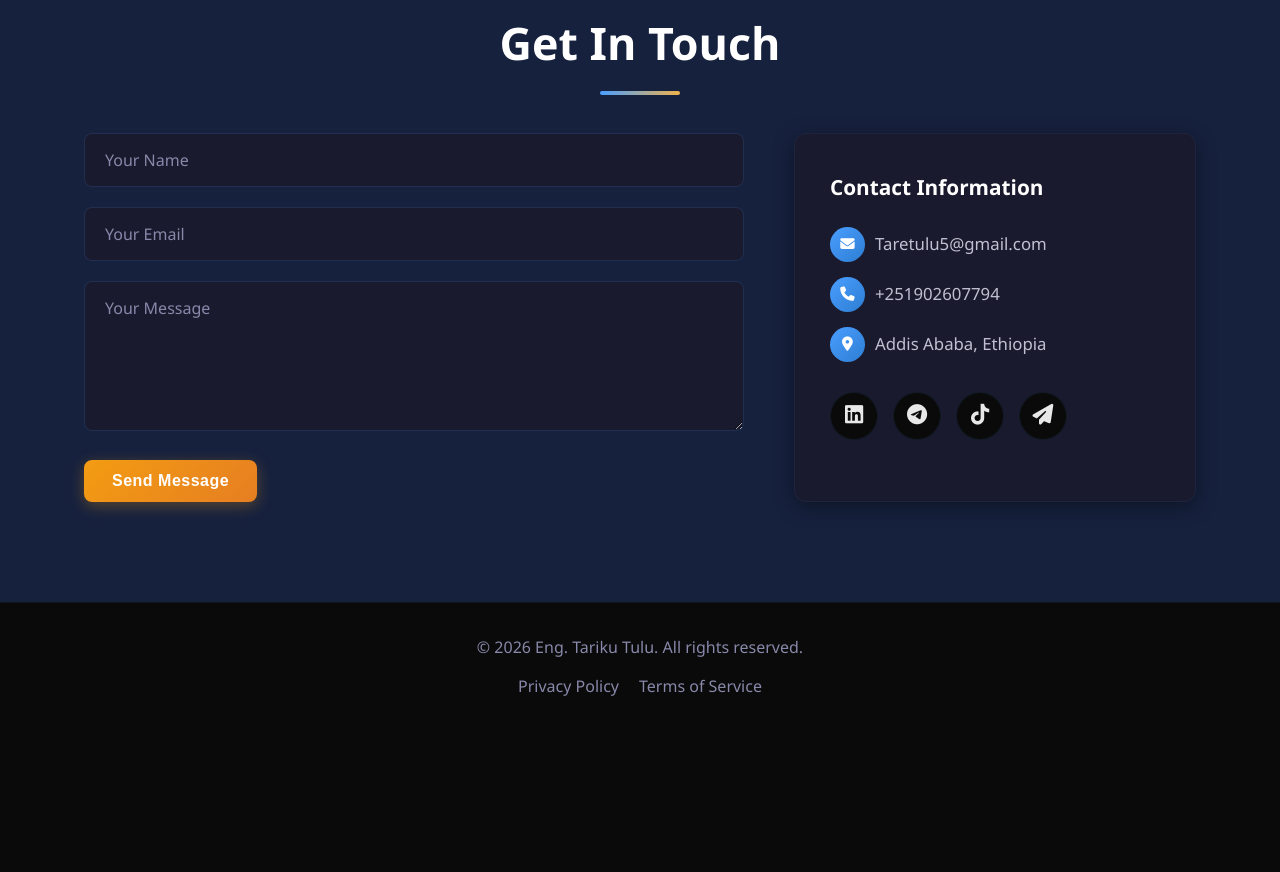
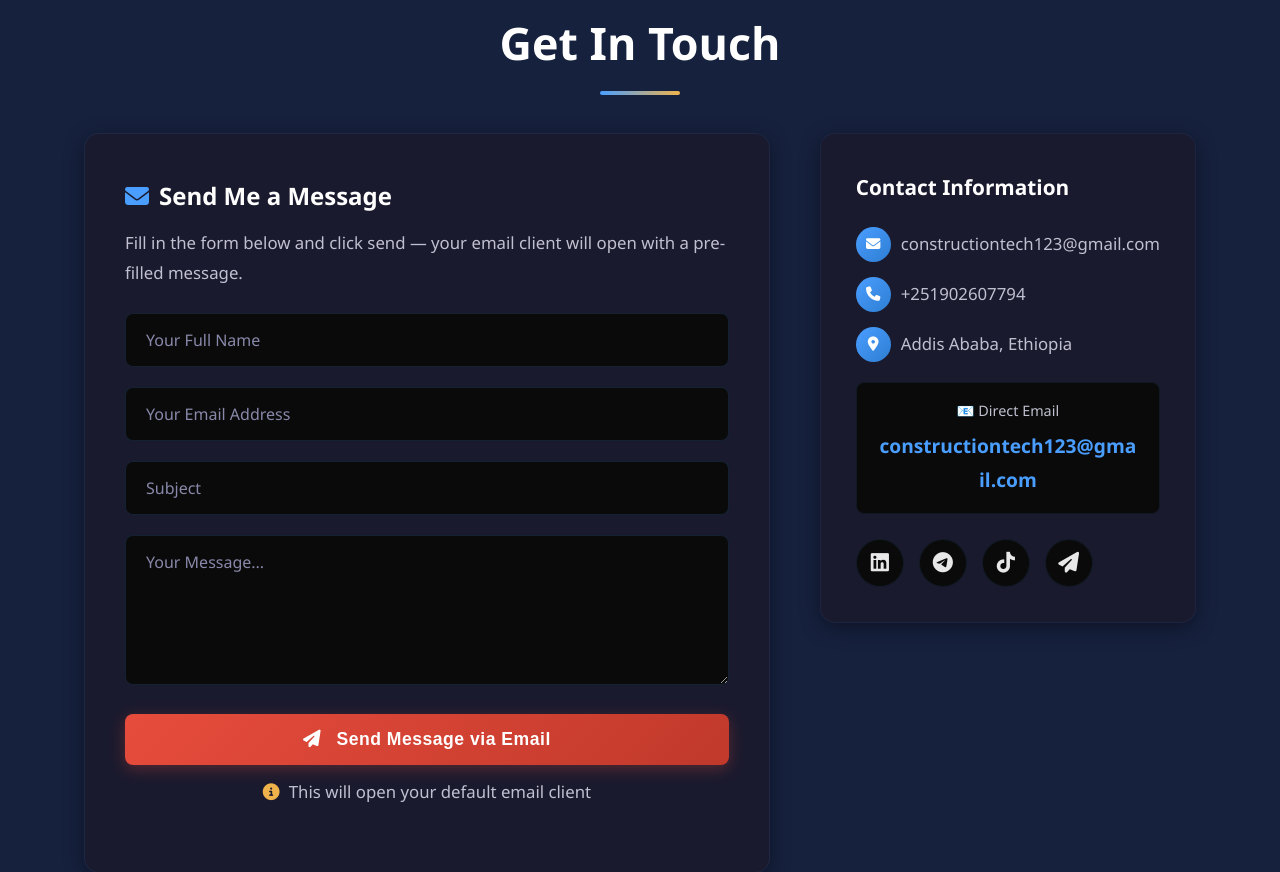
Before and after one commit to taretulu5-hash/Eng-tare, a plain HTML site: page index.html in a window 1280 px wide. Shown: the part 5243-6115 px from the top of the page. Before the commit the page ends 5974 px from the top, so only its background shows below. Drawn offline with Linux system fonts and the light colour scheme.

Commit message:
Update index.html

```diff
--- a/index.html
+++ b/index.html
@@ -115,6 +115,21 @@
       transform: translateY(-3px);
       box-shadow: 0 8px 25px rgba(243, 156, 18, 0.5);
       color: #fff;
+    }
+    .btn-email {
+      background: linear-gradient(135deg, #e74c3c, #c0392b);
+      color: var(--white);
+      box-shadow: 0 4px 15px rgba(231, 76, 60, 0.3);
+      padding: 15px 35px;
+      font-size: 1.1rem;
+    }
+    .btn-email:hover {
+      transform: translateY(-3px);
+      box-shadow: 0 8px 25px rgba(231, 76, 60, 0.5);
+      color: #fff;
+    }
+    .btn-email i {
+      margin-right: 10px;
     }
 
     .section-title {
@@ -601,7 +616,7 @@
       color: #fff;
     }
 
-    /* ----- CONTACT ----- */
+    /* ----- CONTACT - Mailto Version ----- */
     .contact {
       padding: 100px 0;
       background: var(--dark-surface);
@@ -610,15 +625,31 @@
       display: flex;
       gap: 50px;
       margin-top: 50px;
+      align-items: flex-start;
     }
-    .contact-form {
+    .contact-form-wrapper {
       flex: 2;
+      background: var(--dark-card);
+      padding: 40px;
+      border-radius: 15px;
+      border: 1px solid rgba(74, 158, 255, 0.1);
+      box-shadow: var(--box-shadow);
     }
-    .form-group {
+    .contact-form-wrapper h3 {
+      color: var(--white);
+      font-size: 1.5rem;
+      margin-bottom: 10px;
+    }
+    .contact-form-wrapper p {
+      color: var(--text-light);
+      margin-bottom: 25px;
+      font-size: 1.05rem;
+    }
+    .contact-form-wrapper .form-group {
       margin-bottom: 20px;
     }
-    .form-group input,
-    .form-group textarea {
+    .contact-form-wrapper input,
+    .contact-form-wrapper textarea {
       width: 100%;
       padding: 15px 20px;
       border: 1px solid rgba(74, 158, 255, 0.15);
@@ -626,20 +657,20 @@
       font-family: inherit;
       font-size: 1rem;
       transition: var(--transition);
-      background: var(--dark-card);
+      background: var(--dark-color);
       color: var(--text-color);
     }
-    .form-group input::placeholder,
-    .form-group textarea::placeholder {
+    .contact-form-wrapper input::placeholder,
+    .contact-form-wrapper textarea::placeholder {
       color: var(--text-muted);
     }
-    .form-group input:focus,
-    .form-group textarea:focus {
+    .contact-form-wrapper input:focus,
+    .contact-form-wrapper textarea:focus {
       outline: none;
       border-color: var(--primary-color);
       box-shadow: 0 0 0 3px rgba(74, 158, 255, 0.15);
     }
-    .form-group textarea {
+    .contact-form-wrapper textarea {
       min-height: 150px;
       resize: vertical;
     }
@@ -647,7 +678,7 @@
       flex: 1;
       background: var(--dark-card);
       padding: 35px;
-      border-radius: 12px;
+      border-radius: 15px;
       box-shadow: var(--box-shadow);
       border: 1px solid rgba(74, 158, 255, 0.08);
     }
@@ -674,11 +705,29 @@
       color: var(--white);
       border-radius: 50%;
       font-size: 0.9rem;
+      flex-shrink: 0;
+    }
+    .contact-info .email-box {
+      background: var(--dark-color);
+      padding: 15px 20px;
+      border-radius: 8px;
+      margin: 20px 0;
+      border: 1px solid rgba(74, 158, 255, 0.1);
+      text-align: center;
+    }
+    .contact-info .email-box a {
+      color: var(--primary-color);
+      font-size: 1.2rem;
+      font-weight: 600;
+      word-break: break-all;
+    }
+    .contact-info .email-box a:hover {
+      color: var(--secondary-color);
     }
     .contact-social {
       display: flex;
       gap: 15px;
-      margin-top: 30px;
+      margin-top: 25px;
       flex-wrap: wrap;
     }
     .contact-social a {
@@ -699,6 +748,25 @@
       color: var(--white);
       transform: translateY(-3px);
       border-color: transparent;
+    }
+
+    /* Mailto Button Special Style */
+    .mailto-btn-wrapper {
+      text-align: center;
+      margin-top: 10px;
+    }
+    .mailto-btn-wrapper .btn-email {
+      width: 100%;
+    }
+    .mailto-note {
+      color: var(--text-muted);
+      font-size: 0.9rem;
+      margin-top: 12px;
+      text-align: center;
+    }
+    .mailto-note i {
+      color: var(--secondary-color);
+      margin-right: 5px;
     }
 
     /* ----- FOOTER ----- */
@@ -747,6 +815,9 @@
       .timeline-dot {
         left: 20px;
       }
+      .contact-form-wrapper {
+        padding: 25px;
+      }
     }
     @media (max-width: 768px) {
       .nav-list {
@@ -786,6 +857,10 @@
       }
       .projects-grid {
         grid-template-columns: 1fr;
+      }
+      .contact-form-wrapper .btn-email {
+        font-size: 1rem;
+        padding: 12px 20px;
       }
     }
     @media (max-width: 576px) {
@@ -896,30 +971,52 @@
     </div>
   </section>
 
-  <!-- CONTACT -->
+  <!-- CONTACT - Mailto Version -->
   <section id="contact" class="contact">
     <div class="container">
       <h2 class="section-title">Get In Touch</h2>
       <div class="contact-content">
-        <form class="contact-form" id="contactForm">
+        <div class="contact-form-wrapper">
+          <h3><i class="fas fa-envelope" style="color: var(--primary-color); margin-right: 10px;"></i>Send Me a Message</h3>
+          <p>Fill in the form below and click send — your email client will open with a pre-filled message.</p>
+
+          <form class="contact-form" id="contactForm" method="GET">
             <div class="form-group">
-            <input type="text" placeholder="Your Name" required />
+              <input type="text" id="userName" placeholder="Your Full Name" required />
             </div>
             <div class="form-group">
-            <input type="email" placeholder="Your Email" required />
+              <input type="email" id="userEmail" placeholder="Your Email Address" required />
             </div>
             <div class="form-group">
-            <textarea placeholder="Your Message" required></textarea>
+              <input type="text" id="userSubject" placeholder="Subject" />
             </div>
-          <button type="submit" class="btn btn-contact">Send Message</button>
+            <div class="form-group">
+              <textarea id="userMessage" placeholder="Your Message..." required></textarea>
+            </div>
+            <div class="mailto-btn-wrapper">
+              <button type="submit" class="btn btn-email">
+                <i class="fas fa-paper-plane"></i> Send Message via Email
+              </button>
+            </div>
+            <p class="mailto-note">
+              <i class="fas fa-info-circle"></i> This will open your default email client
+            </p>
           </form>
+        </div>
+
         <div class="contact-info">
           <h3>Contact Information</h3>
           <ul>
-            <li><i class="fas fa-envelope"></i> Taretulu5@gmail.com</li>
+            <li><i class="fas fa-envelope"></i> constructiontech123@gmail.com</li>
             <li><i class="fas fa-phone"></i> +251902607794</li>
             <li><i class="fas fa-map-marker-alt"></i> Addis Ababa, Ethiopia</li>
           </ul>
+
+          <div class="email-box">
+            <p style="color: var(--text-light); font-size: 0.9rem; margin-bottom: 5px;">📧 Direct Email</p>
+            <a href="mailto:constructiontech123@gmail.com">constructiontech123@gmail.com</a>
+          </div>
+
           <div class="contact-social">
             <a href="https://www.linkedin.com/in/tariku-t-07a67033b?utm_source=share_via&utm_content=profile&utm_medium=member_android" target="_blank" aria-label="LinkedIn"><i class="fab fa-linkedin"></i></a>
             <a href="https://t.me/engnr_tech" target="_blank" aria-label="Telegram"><i class="fab fa-telegram-plane"></i></a>
@@ -1116,11 +1213,45 @@
         timeline.appendChild(item);
       });
 
-      // Contact form
-      document.getElementById('contactForm').addEventListener('submit', function(e) {
+      // ----- MAILTO FORM HANDLER -----
+      const contactForm = document.getElementById('contactForm');
+      contactForm.addEventListener('submit', function(e) {
         e.preventDefault();
-        alert('Thank you for your message! I will get back to you soon.');
-        this.reset();
+
+        // Get form values
+        const name = document.getElementById('userName').value.trim();
+        const email = document.getElementById('userEmail').value.trim();
+        const subject = document.getElementById('userSubject').value.trim() || 'Portfolio Inquiry';
+        const message = document.getElementById('userMessage').value.trim();
+
+        // Build email content
+        const emailBody = `
+Hello Eng. Tariku,
+
+${message}
+
+---
+Sent by: ${name}
+Email: ${email}
+From: Portfolio Website
+        `;
+
+        // Create mailto link
+        const mailtoLink = `mailto:constructiontech123@gmail.com?subject=${encodeURIComponent(subject)}&body=${encodeURIComponent(emailBody)}`;
+
+        // Open email client
+        window.location.href = mailtoLink;
+
+        // Show success message
+        const btn = contactForm.querySelector('.btn-email');
+        const originalText = btn.innerHTML;
+        btn.innerHTML = '<i class="fas fa-check-circle"></i> Email Client Opening...';
+        btn.style.background = 'linear-gradient(135deg, #2ecc71, #27ae60)';
+
+        setTimeout(() => {
+          btn.innerHTML = originalText;
+          btn.style.background = '';
+        }, 4000);
       });
 
       // Scroll animation
```
Lines whose indentation alone changed are shown as unchanged.
